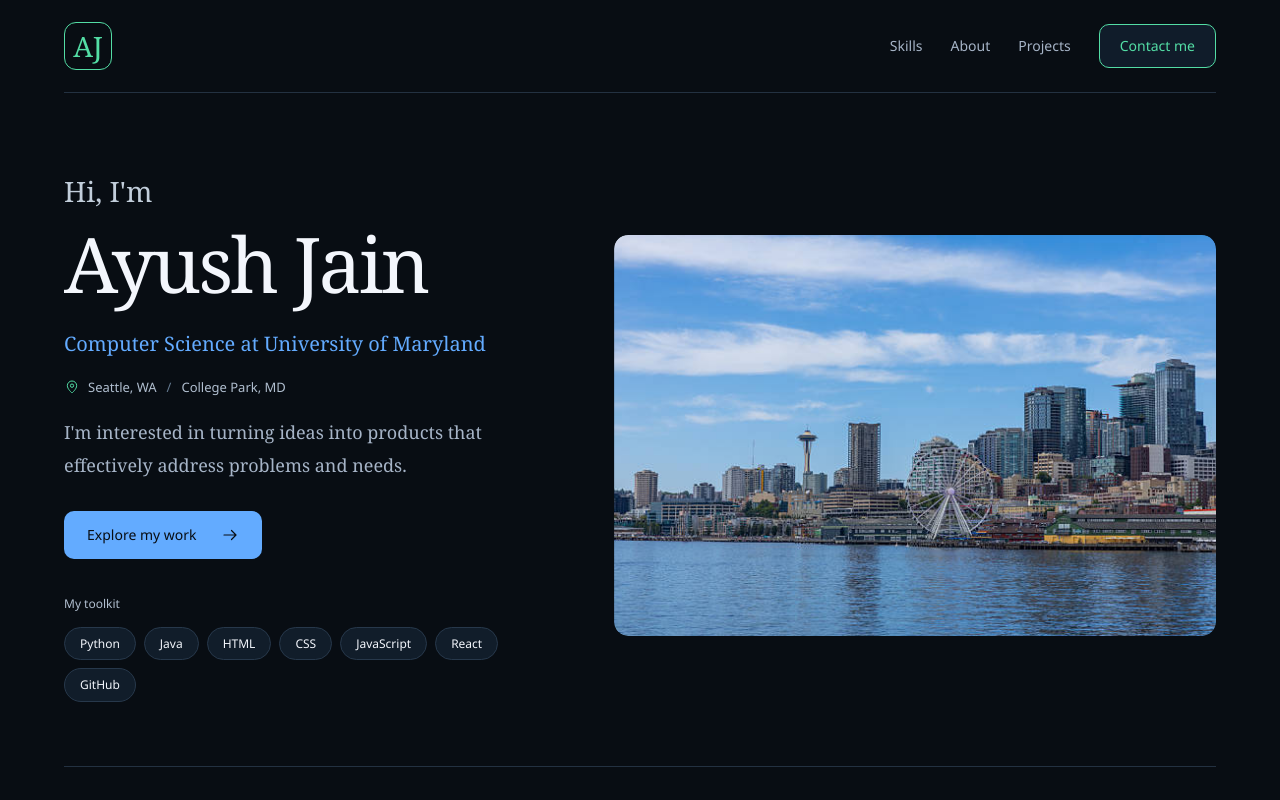
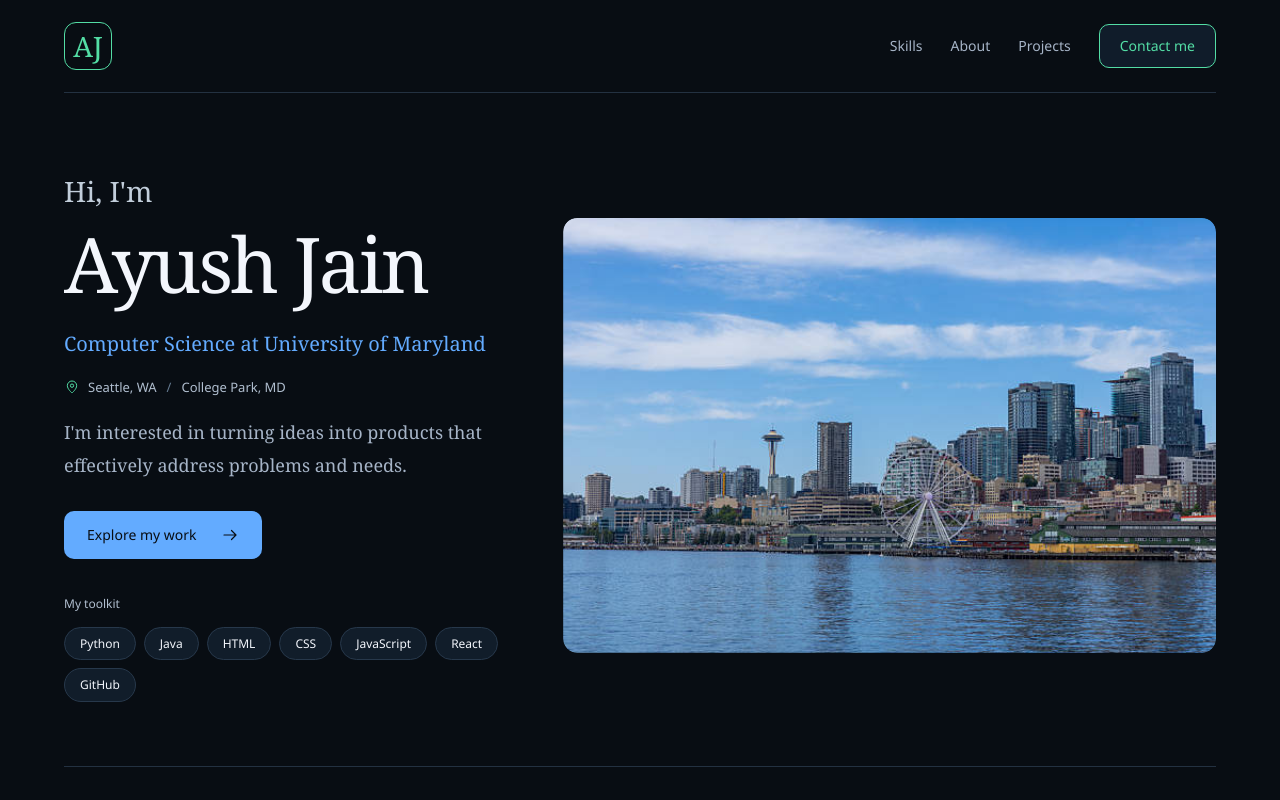
Before and after one commit to ayushj15234/PersonalPortfolio, a React (Vite) app: page / in a window 1280 px wide. Shown: the top 800 px of the page. Built offline with nearby package versions, Linux system fonts and the light colour scheme.

Commit message:
Fixing dimensions

```diff
--- a/src/App.css
+++ b/src/App.css
@@ -63,7 +63,7 @@ nav a.active::after, nav a:hover::after { transform: scaleX(1); }
 
 .hero {
   display: grid;
-  grid-template-columns: 1.05fr 1.3fr;
+  grid-template-columns: 1fr 1.5fr;
   align-items: center;
   gap: 64px;
   padding: 76px 0 64px;
@@ -212,7 +212,7 @@ footer a:hover .arrow-icon { transform: rotate(-90deg) translateX(3px); }
 .sr-only { position: absolute; width: 1px; height: 1px; padding: 0; margin: -1px; overflow: hidden; clip-path: inset(50%); white-space: nowrap; border: 0; }
 
 @media (max-width: 1000px) {
-  .hero { gap: 36px; grid-template-columns: 1fr 1.1fr; }
+  .hero { gap: 36px; grid-template-columns: 1fr 1.25fr; }
   .school { font-size: 18px; }
   nav { gap: 22px; }
 }
```
